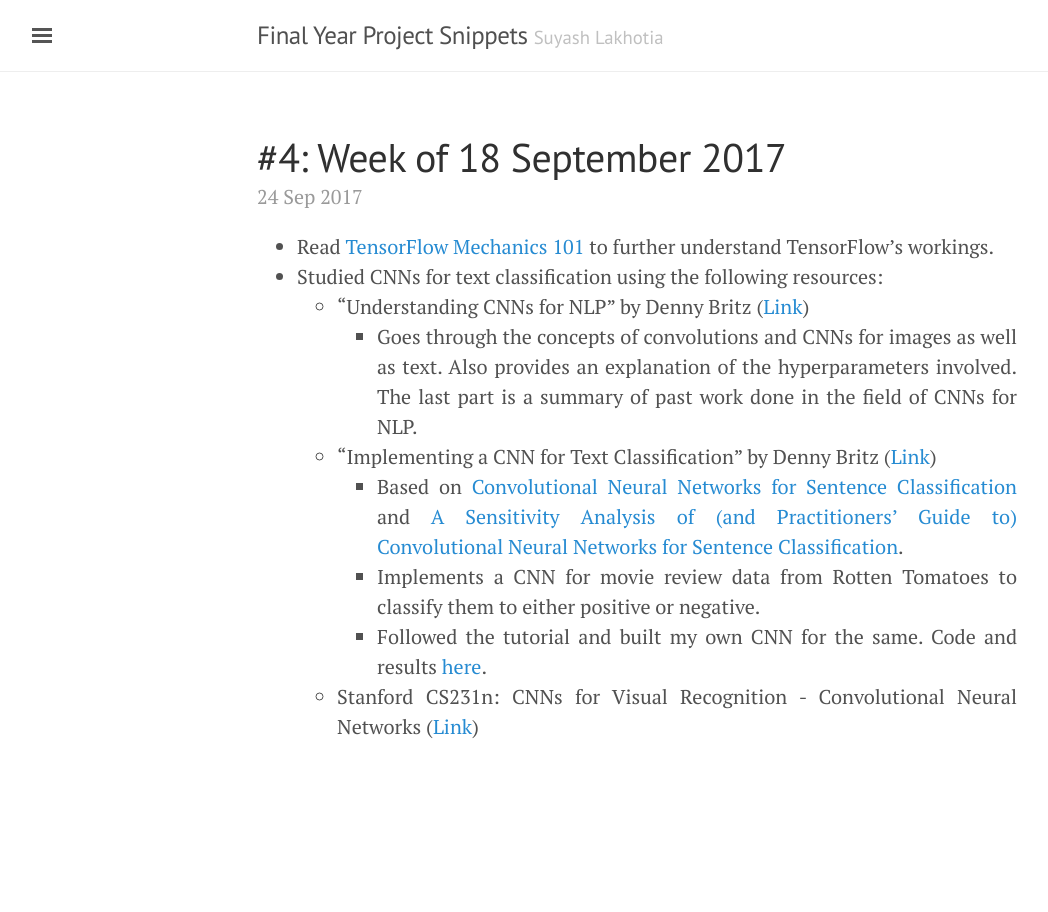
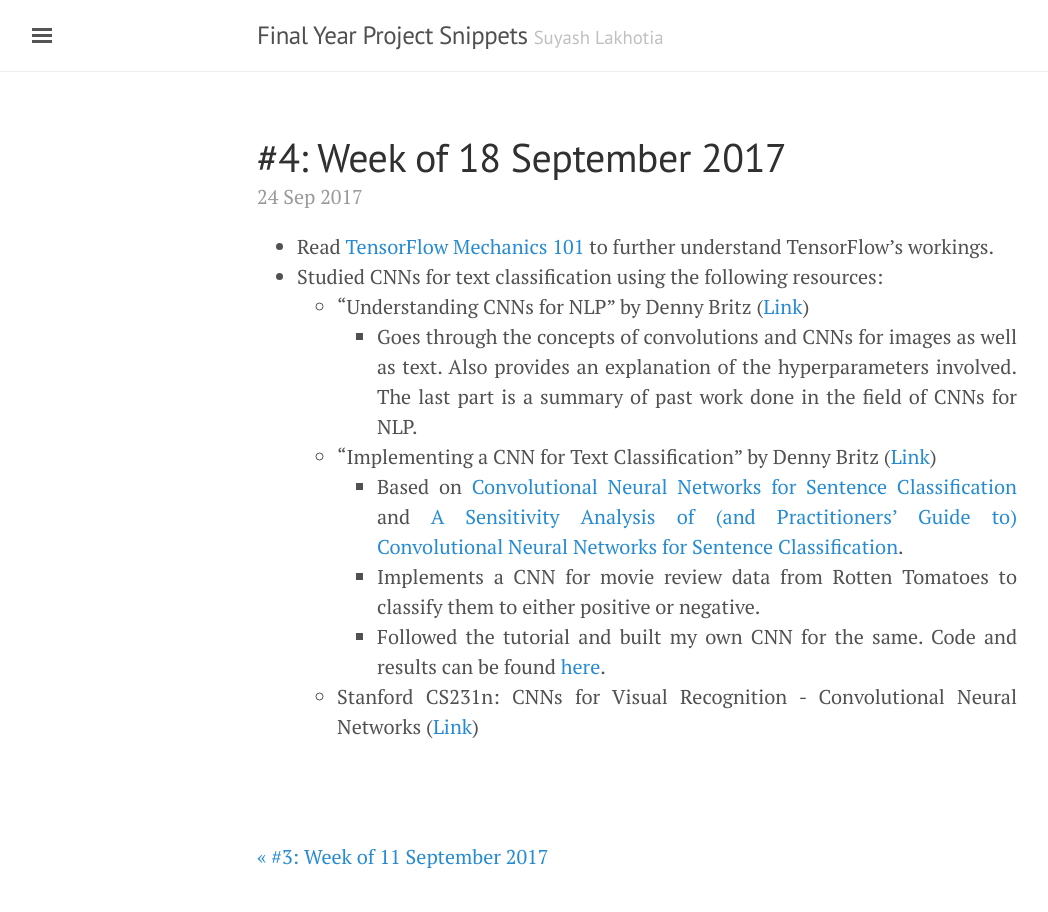
Before and after one commit to SuyashLakhotia/FYPSnippets, a Jekyll site: the page built from _posts/2017-09-24-Week-of-18-September.md, in a window 1280 px wide. Shown: the whole page, without its empty margins (3-1051 px from the left). Built offline with Jekyll 4.4.1, drawn with Linux system fonts in a browser that asks for light colours.

Commit message:
Added Post Navigation

```diff
--- a/_layouts/post.html
+++ b/_layouts/post.html
@@ -25,3 +25,14 @@ layout: default
   </ul>
 </div>
 -->
+
+<div class="page-nav">
+  {% if page.previous.url %}
+    <a class="prev" href="{{ site.baseurl }}{{ page.previous.url }}">&laquo; {{ page.previous.title }}</a>
+  {% else %}
+    <a></a>
+  {% endif %}
+  {% if page.next.url %}
+    <a class="next" href="{{ site.baseurl }}{{ page.next.url }}">{{ page.next.title }} &raquo;</a>
+  {% endif %}
+</div>
--- a/_posts/2017-09-24-Week-of-18-September.md
+++ b/_posts/2017-09-24-Week-of-18-September.md
@@ -10,5 +10,5 @@ title: "#4: Week of 18 September 2017"
   - "Implementing a CNN for Text Classification" by Denny Britz ([Link](http://www.wildml.com/2015/12/implementing-a-cnn-for-text-classification-in-tensorflow/))
     - Based on [Convolutional Neural Networks for Sentence Classification](https://arxiv.org/abs/1408.5882) and [A Sensitivity Analysis of (and Practitioners' Guide to) Convolutional Neural Networks for Sentence Classification](https://arxiv.org/abs/1510.03820).
     - Implements a CNN for movie review data from Rotten Tomatoes to classify them to either positive or negative.
-    - Followed the tutorial and built my own CNN for the same. Code and results [here](https://github.com/SuyashLakhotia/CNN-Rotten-Tomatoes).
+    - Followed the tutorial and built my own CNN for the same. Code and results can be found [here](https://github.com/SuyashLakhotia/RottenTomatoesCNN).
   - Stanford CS231n: CNNs for Visual Recognition - Convolutional Neural Networks ([Link](http://cs231n.github.io/convolutional-networks/))
--- a/public/css/custom.css
+++ b/public/css/custom.css
@@ -1,3 +1,21 @@
+.page-nav {
+  display: block;
+  width: auto;
+  overflow: hidden;
+  margin-bottom: 20px;
+}
+
+.page-nav a {
+  display: block;
+  width: 50%;
+  float: left;
+  margin: 1em 0;
+}
+
+.page-nav .next {
+  text-align: right;
+}
+
 @media (min-width: 768px) {
   .post {
     text-align: justify;
```
